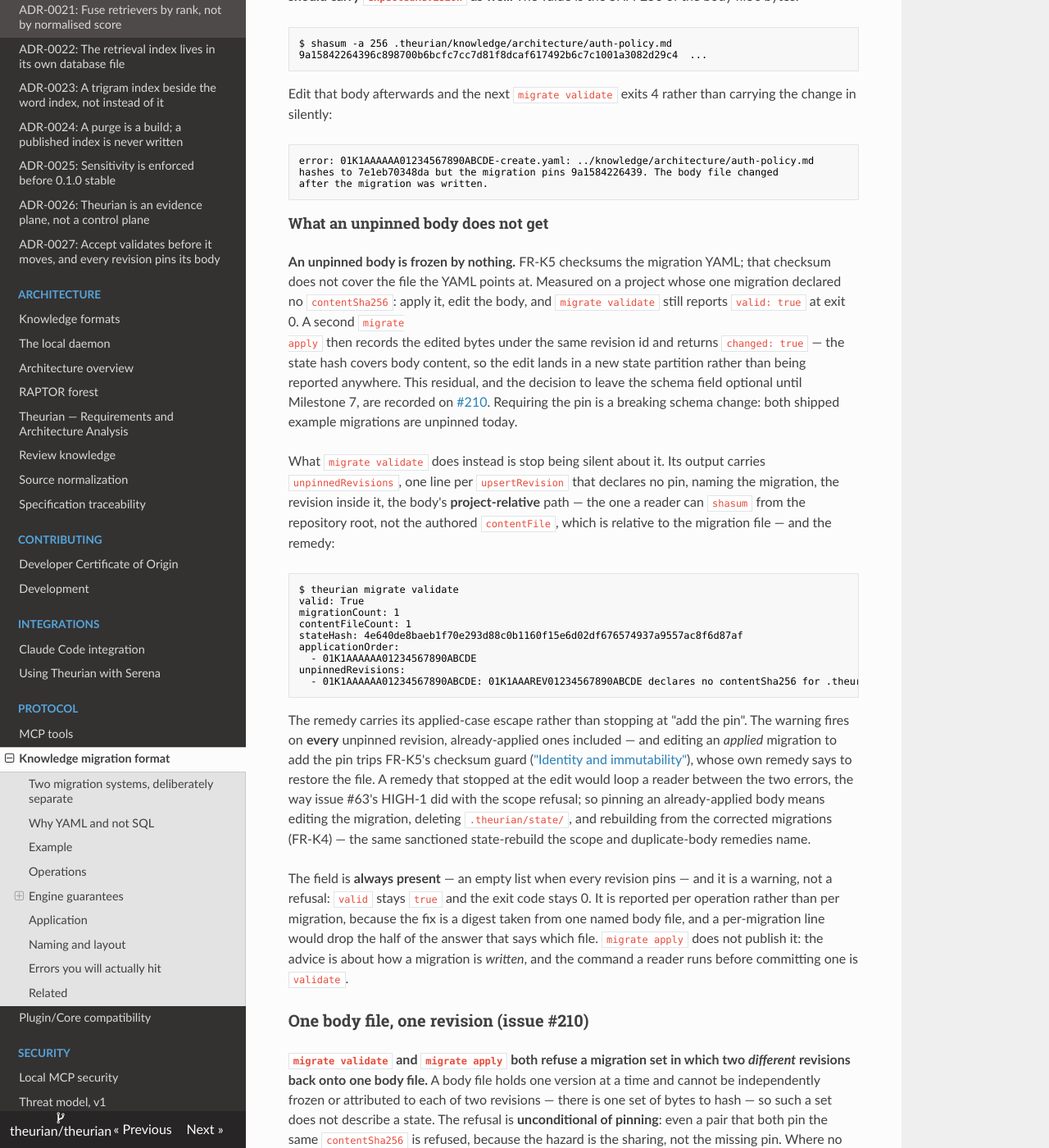
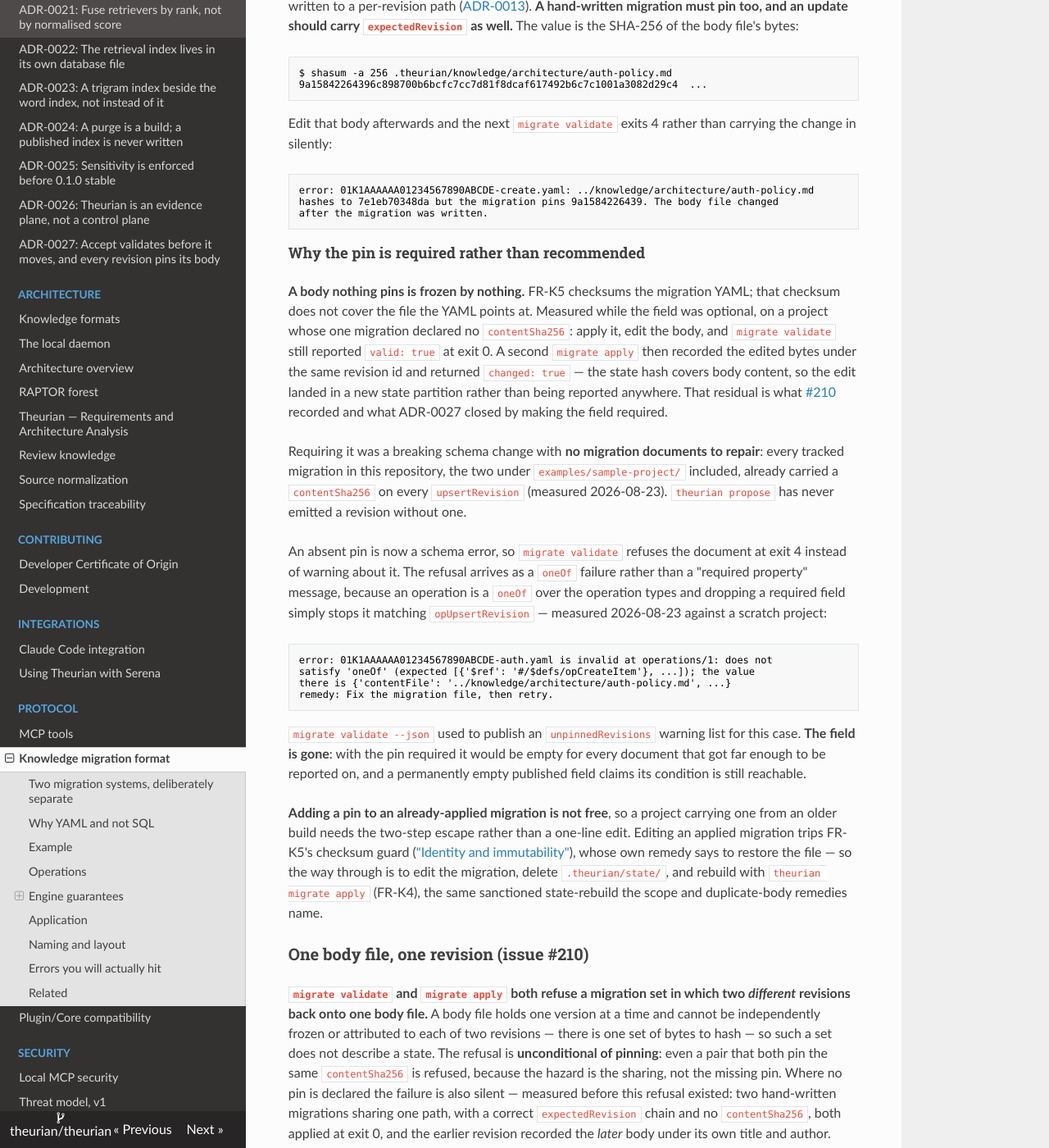
Before and after one commit to theurian/theurian, an MkDocs documentation site: the page built from docs/protocol/migrations.md, in a window 1280 px wide and 1400 px high, scrolled down 3386 px. Shown: the whole window at 82% size. Built offline with MkDocs 1.6.1, drawn with Linux system fonts in a browser that asks for light colours; some of the changed text lies outside the part shown.

Commit message:
docs(migrations): describe the required body pin, and the surfaces it moves
The two surfaces ADR-0027 decision 1 names as asserting, correctly until now,
that an unpinned revision is a reachable state.

`docs/protocol/migrations.md`: the "What an unpinned body does not get"
section becomes "Why the pin is required rather than recommended". The
measurement that motivated the change is kept, in the past tense; the
`unpinnedRevisions` sample output is replaced by the refusal that now fires,
quoted from a real `migrate validate` run against a scratch project rather
than composed -- it arrives as a `oneOf` failure, not a "required property"
message, because an operation is a `oneOf` over the operation types.

The section also carried a sentence that was already false before this
change: "both shipped example migrations are unpinned today". Both
`examples/sample-project/` migrations carry a `contentSha256`, and so does
every one of the 28 tracked migration documents in this repository
(measured 2026-08-23, `git ls-files '*.yaml' '*.yml'` filtered to those
naming `op: upsertRevision`, operation count compared with pin count:
28 files, 28 operations, 28 pins). The rewrite states the measurement
instead. The in-place status-change YAML sample gains its pin, which the
schema now requires of it too.

`tools/corpus_drift.py`: the docstring said its conditional pinned-body read
"is still declared here, because a declaration that describes the corpus
rather than the code stops being true the moment somebody commits an
unpinned revision." The code now makes every anchor pinned -- but the
fall-back stays, and the reason changes: this tool reads tracked YAML
directly and runs no schema check, so a hand-edited migration missing its
pin still reaches `_expected_digest` ahead of the `migrate validate` that
refuses it. Two test docstrings asserting the field is "optional in the
published schema" are corrected to the same reasoning.

`docs/adr/0016`: its compliance list named
`test_editing_a_content_file_forks_a_new_state` for the claim that a content
edit produces a new state hash *with no error*. A pinned body's out-of-band
rewrite is now refused at load, so the test is renamed and rewritten to move
the body forward with a second revision; the bullet says which half of the
original pair survived and why.

Signed-off-by: Takehide Uchida <utchy007@gmail.com>
(cherry picked from commit 24082e1b62ff78dee90ac4e02ca47131c48cb9d7)

````diff
--- a/docs/protocol/migrations.md
+++ b/docs/protocol/migrations.md
@@ -137,18 +137,19 @@ Theurian exists to prevent.
 ### Pinning the body: `contentSha256`
 
 `expectedRevision` guards the item. `contentSha256` guards the body file the
-revision points at. It is optional in the schema, and only the declared form
-freezes anything:
+revision points at. It is **required** on every `upsertRevision`
+([ADR-0027](../adr/0027-accept-validates-before-it-moves.md)):
 
-| `contentSha256` | What the loader does |
+| `contentSha256` | What happens |
 | :-- | :-- |
-| declared | Hashes the body on every load and refuses a mismatch. An out-of-band edit to the body becomes detectable. |
-| absent | Adopts whatever the file hashes to now as that revision's content hash. Nothing to compare against, so nothing to refuse. |
+| present, agrees with the body | The migration loads. |
+| present, disagrees with the body | `MigrationError`, exit 4. An out-of-band edit to the body is refused rather than adopted. |
+| absent | A schema error at `theurian migrate validate`, before anything is applied. |
 
 `theurian propose` pins every revision it writes, unconditionally — that pin is
 why a proposed body is written to a per-revision path
 ([ADR-0013](../adr/0013-ai-writes-produce-proposals.md)). **A hand-written
-migration should pin too, and an update should carry `expectedRevision` as
+migration must pin too, and an update should carry `expectedRevision` as
 well.** The value is the SHA-256 of the body file's bytes:
 
 ```console
@@ -165,56 +166,50 @@ hashes to 7e1eb70348da but the migration pins 9a1584226439. The body file change
 after the migration was written.
 ```
 
-#### What an unpinned body does not get
+#### Why the pin is required rather than recommended
 
-**An unpinned body is frozen by nothing.** FR-K5 checksums the migration YAML;
-that checksum does not cover the file the YAML points at. Measured on a project
-whose one migration declared no `contentSha256`: apply it, edit the body, and
-`migrate validate` still reports `valid: true` at exit 0. A second `migrate
-apply` then records the edited bytes under the same revision id and returns
-`changed: true` — the state hash covers body content, so the edit lands in a new
-state partition rather than being reported anywhere. This residual, and the
-decision to leave the schema field optional until Milestone 7, are recorded on
-[#210](https://github.com/theurian/theurian/issues/210#issuecomment-5328173657).
-Requiring the pin is a breaking schema change: both shipped example migrations
-are unpinned today.
+**A body nothing pins is frozen by nothing.** FR-K5 checksums the migration
+YAML; that checksum does not cover the file the YAML points at. Measured while
+the field was optional, on a project whose one migration declared no
+`contentSha256`: apply it, edit the body, and `migrate validate` still reported
+`valid: true` at exit 0. A second `migrate apply` then recorded the edited bytes
+under the same revision id and returned `changed: true` — the state hash covers
+body content, so the edit landed in a new state partition rather than being
+reported anywhere. That residual is what
+[#210](https://github.com/theurian/theurian/issues/210#issuecomment-5328173657)
+recorded and what ADR-0027 closed by making the field required.
 
-What `migrate validate` does instead is stop being silent about it. Its output
-carries `unpinnedRevisions`, one line per `upsertRevision` that declares no pin,
-naming the migration, the revision inside it, the body's **project-relative**
-path — the one a reader can `shasum` from the repository root, not the authored
-`contentFile`, which is relative to the migration file — and the remedy:
+Requiring it was a breaking schema change with **no migration documents to
+repair**: every tracked migration in this repository, the two under
+`examples/sample-project/` included, already carried a `contentSha256` on every
+`upsertRevision` (measured 2026-08-23). `theurian propose` has never emitted a
+revision without one.
 
-```console
-$ theurian migrate validate
-valid: True
-migrationCount: 1
-contentFileCount: 1
-stateHash: 4e640de8baeb1f70e293d88c0b1160f15e6d02df676574937a9557ac8f6d87af
-applicationOrder:
-  - 01K1AAAAAA01234567890ABCDE
-unpinnedRevisions:
-  - 01K1AAAAAA01234567890ABCDE: 01K1AAAREV01234567890ABCDE declares no contentSha256 for .theurian/knowledge/architecture/auth-policy.md, so an edit to that body is adopted, not refused. Pin it with the digest from `shasum -a 256 .theurian/knowledge/architecture/auth-policy.md`; if this migration is already applied, editing it trips the applied-migration checksum guard, so delete `.theurian/state/` and run `theurian migrate apply` to rebuild from the corrected migrations (FR-K4).
+An absent pin is now a schema error, so `migrate validate` refuses the document
+at exit 4 instead of warning about it. The refusal arrives as a `oneOf` failure
+rather than a "required property" message, because an operation is a `oneOf`
+over the operation types and dropping a required field simply stops it matching
+`opUpsertRevision` — measured 2026-08-23 against a scratch project:
+
+```text
+error: 01K1AAAAAA01234567890ABCDE-auth.yaml is invalid at operations/1: does not
+satisfy 'oneOf' (expected [{'$ref': '#/$defs/opCreateItem'}, ...]); the value
+there is {'contentFile': '../knowledge/architecture/auth-policy.md', ...}
+remedy: Fix the migration file, then retry.
 ```
 
-The remedy carries its applied-case escape rather than stopping at "add the
-pin". The warning fires on **every** unpinned revision, already-applied ones
-included — and editing an *applied* migration to add the pin trips FR-K5's
-checksum guard (["Identity and immutability"](#identity-and-immutability)),
-whose own remedy says to restore the file. A remedy that stopped at the edit
-would loop a reader between the two errors, the way issue #63's HIGH-1 did with
-the scope refusal; so pinning an already-applied body means editing the
-migration, deleting `.theurian/state/`, and rebuilding from the corrected
-migrations (FR-K4) — the same sanctioned state-rebuild the scope and
-duplicate-body remedies name.
+`migrate validate --json` used to publish an `unpinnedRevisions` warning list
+for this case. **The field is gone**: with the pin required it would be empty
+for every document that got far enough to be reported on, and a permanently
+empty published field claims its condition is still reachable.
 
-The field is **always present** — an empty list when every revision pins — and
-it is a warning, not a refusal: `valid` stays `true` and the exit code stays 0.
-It is reported per operation rather than per migration, because the fix is a
-digest taken from one named body file, and a per-migration line would drop the
-half of the answer that says which file. `migrate apply` does not publish it:
-the advice is about how a migration is *written*, and the command a reader runs
-before committing one is `validate`.
+**Adding a pin to an already-applied migration is not free**, so a project
+carrying one from an older build needs the two-step escape rather than a one-line
+edit. Editing an applied migration trips FR-K5's checksum guard
+(["Identity and immutability"](#identity-and-immutability)), whose own remedy
+says to restore the file — so the way through is to edit the migration, delete
+`.theurian/state/`, and rebuild with `theurian migrate apply` (FR-K4), the same
+sanctioned state-rebuild the scope and duplicate-body remedies name.
 
 ### One body file, one revision (issue #210)
 
````
Also changed, not shown: other parts of docs/protocol/migrations.md (+1 -0 lines), docs/adr/0016-state-hash-covers-the-working-tree.md (+6 -3 lines), 2 other files.
